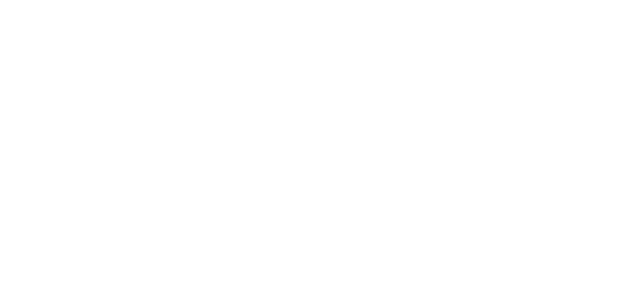
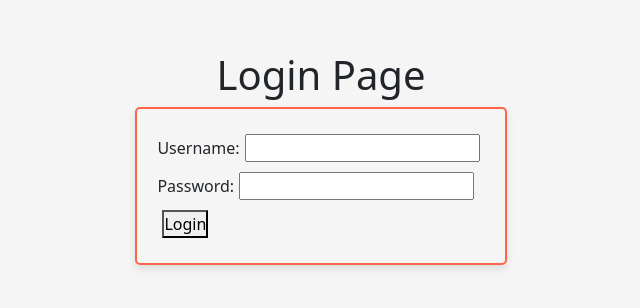
Before and after one commit to callmenachiss/automationportal, a React (Vite) app: page /login in a window 1280 px wide. Before the commit this address had no page. Shown: the part 242-550 px from the top of the page, without its empty margins (319-959 px from the left). Built offline with nearby package versions, Linux system fonts and the light colour scheme.

Commit message:
login form added

```diff
--- a/src/App.jsx
+++ b/src/App.jsx
@@ -1,6 +1,9 @@
 import { BrowserRouter, Routes, Route } from 'react-router-dom';
 import './App.css'
 import LandingPage from './components/LandingPage'
+import LoginPage from './pages/LoginPage';
+import DashboardPage from './pages/DashboardPage';
+
 
 
 function App() {
@@ -10,6 +13,8 @@
     <BrowserRouter>
       <Routes>
         <Route path="/" element={<LandingPage />} />
+        <Route path="/login" element={<LoginPage />} />
+        <Route path="/home" element={<DashboardPage />} />
 
       </Routes>
     </BrowserRouter>
--- /dev/null
+++ b/src/pages/DashboardPage.jsx
@@ -0,0 +1,9 @@
+import React from 'react'
+
+const DashboardPage = () => {
+  return (
+    <h1>DashboardPage</h1>
+  )
+}
+
+export default DashboardPage
--- /dev/null
+++ b/src/pages/LoginPage.css
@@ -0,0 +1,23 @@
+.logincontainer{
+    display: flex;
+    flex-direction: column;
+    align-items: center;
+    justify-content: center;
+    height: 100vh;
+    background-color: #f5f5f5;
+
+}
+
+
+
+.covered{
+   border: tomato 2px solid;
+   border-radius: 5px;
+   box-shadow: 0 4px 8px rgba(0, 0, 0, 0.1);
+   padding: 20px;
+}
+
+.padded{
+    padding:8 px;
+    margin : 5px;
+}
--- /dev/null
+++ b/src/pages/LoginPage.jsx
@@ -0,0 +1,30 @@
+import React from 'react'
+import './LoginPage.css'
+import { useNavigate } from 'react-router-dom'
+const LoginPage = () => {
+  const navigate=useNavigate();
+
+  function handleLogin(e){
+    e.preventDefault();
+    navigate('/home');
+  }
+
+  return (
+    <div className="logincontainer">
+      <h1>Login Page</h1>
+      <form class='covered'>
+        <div>
+          <label htmlFor="username">Username:</label>
+          <input class='padded' type="text" id="username" name="username" />
+        </div>
+        <div>
+          <label htmlFor="password">Password:</label>
+          <input class='padded' type="password" id="password" name="password" />
+        </div>
+        <button  class='padded' type="submit" onClick={handleLogin}>Login</button>
+      </form>
+    </div>
+  )
+}
+
+export default LoginPage
```
